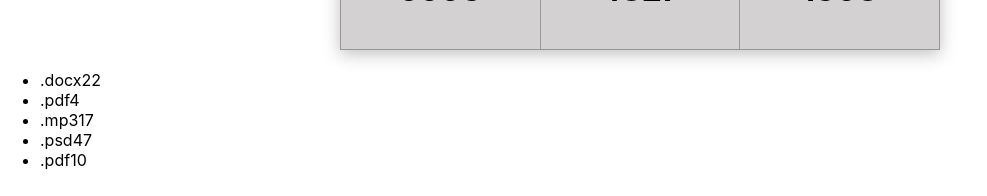
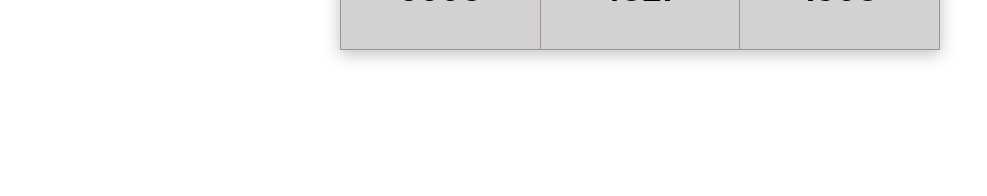
Before and after one commit to IrynaKyslytsia/goit-react-hw-01-components, a React (Create React App) app: page / in a window 1280 px wide. Shown: the part 756-952 px from the top of the page, without its empty margins (0-987 px from the left). Built offline with nearby package versions, Linux system fonts and the light colour scheme.

Commit message:
Add styles

```diff
--- a/src/components/StatItem/StatItem.jsx
+++ b/src/components/StatItem/StatItem.jsx
@@ -1,9 +1,10 @@
 import PropTypes from 'prop-types';
+import css from './StatItem.module.css';
 
 export const StatItem = ({ label, percentage }) => {
-    return (<div>
-    <span className="label">{label}</span>
-    <span className="percentage">{percentage}</span>
+    return (<div className={css.item}>
+    <span className={css.label}>{label}</span>
+    <span className={css.percentage}>{percentage}%</span>
   </div>)
 };
 
--- /dev/null
+++ b/src/components/StatItem/StatItem.module.css
@@ -0,0 +1,22 @@
+.item {
+    display: flex;
+    flex-direction: column;
+    justify-content: center;
+    align-items: center;
+    width: 200px;
+    height: 200px;
+    color: white;
+    background-color: blueviolet;
+    border: 1px solid black;
+    padding: 30px 0;
+}
+
+.label {
+    font-size: 24px;
+    margin-bottom: 10px;
+}
+
+.percentage {
+    font-size: 40px;
+    font-weight: 700;
+}
--- a/src/components/StatList/StatList.jsx
+++ b/src/components/StatList/StatList.jsx
@@ -1,13 +1,12 @@
 import PropTypes from 'prop-types';
 import { StatItem } from 'components/StatItem/StatItem';
+import css from './StatList.module.css';
 
 export const StatList = ({ stats }) => {
-  console.log(stats)
     return (
-    <ul className="stat-list">
+    <ul className={css.stat_list}>
     {stats.map(({ id, label, percentage }) => (
-    <li key={id}
-    className="item">
+    <li key={id}>
       <StatItem
       label = {label}
       percentage = {percentage}
--- /dev/null
+++ b/src/components/StatList/StatList.module.css
@@ -0,0 +1,6 @@
+.stat_list {
+    margin: 0;
+    padding: 0;
+    display: flex;
+    list-style: none;
+}
--- a/src/components/Statistics/Statistics.jsx
+++ b/src/components/Statistics/Statistics.jsx
@@ -2,10 +2,10 @@
 import data from '../../../src/data.json';
 import { Title } from 'components/Title/Title';
 import { StatList } from 'components/StatList/StatList';
-// import css from './Statistics.module.css';
+import css from './Statistics.module.css';
 
 export const Statistics = (title, stats) => {
-    return <section className="statistics">
+    return <section className={css.statistic}>
     <Title
     title = ""
      />
--- a/src/components/Statistics/Statistics.module.css
+++ b/src/components/Statistics/Statistics.module.css
@@ -0,0 +1,6 @@
+.statistic {
+    width: 1020px;
+    margin-top: 200px;
+    margin-left: auto;
+    margin-right: auto;
+}
--- a/src/components/Title/Title.jsx
+++ b/src/components/Title/Title.jsx
@@ -1,7 +1,8 @@
 import PropTypes from 'prop-types';
+import css from './Title.module.css';
 
 export const Title = ({ title }) => {
-    return <h2 className="title">{title.length > 0 && title}</h2>
+    return <h2 className={css.title}>{title.length > 0 && title}</h2>
 };
 
 Title.propTypes = {
--- /dev/null
+++ b/src/components/Title/Title.module.css
@@ -0,0 +1,5 @@
+.title {
+    text-align: center;
+    text-transform: uppercase;
+    font-size: 40px;
+}
```
